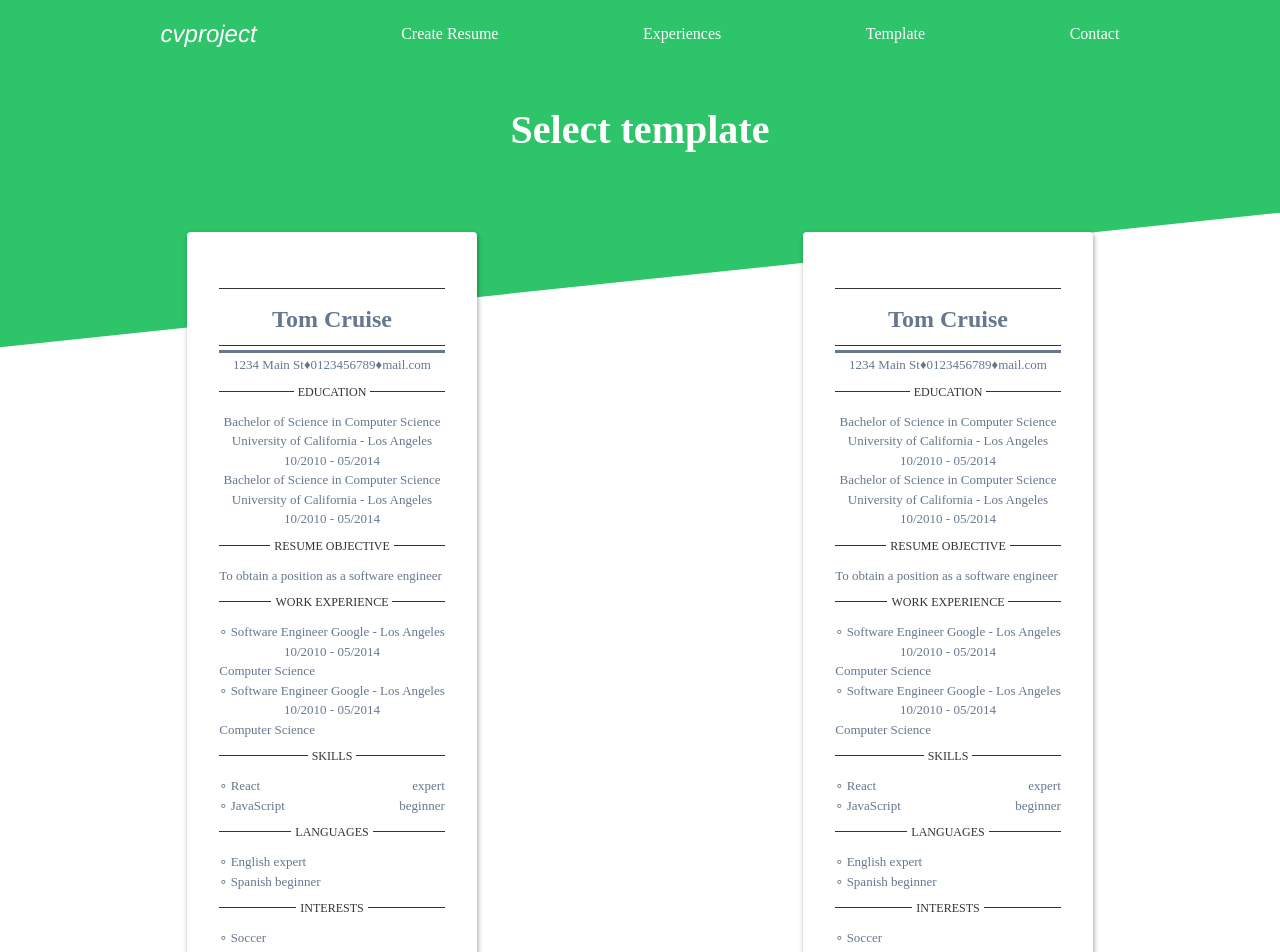
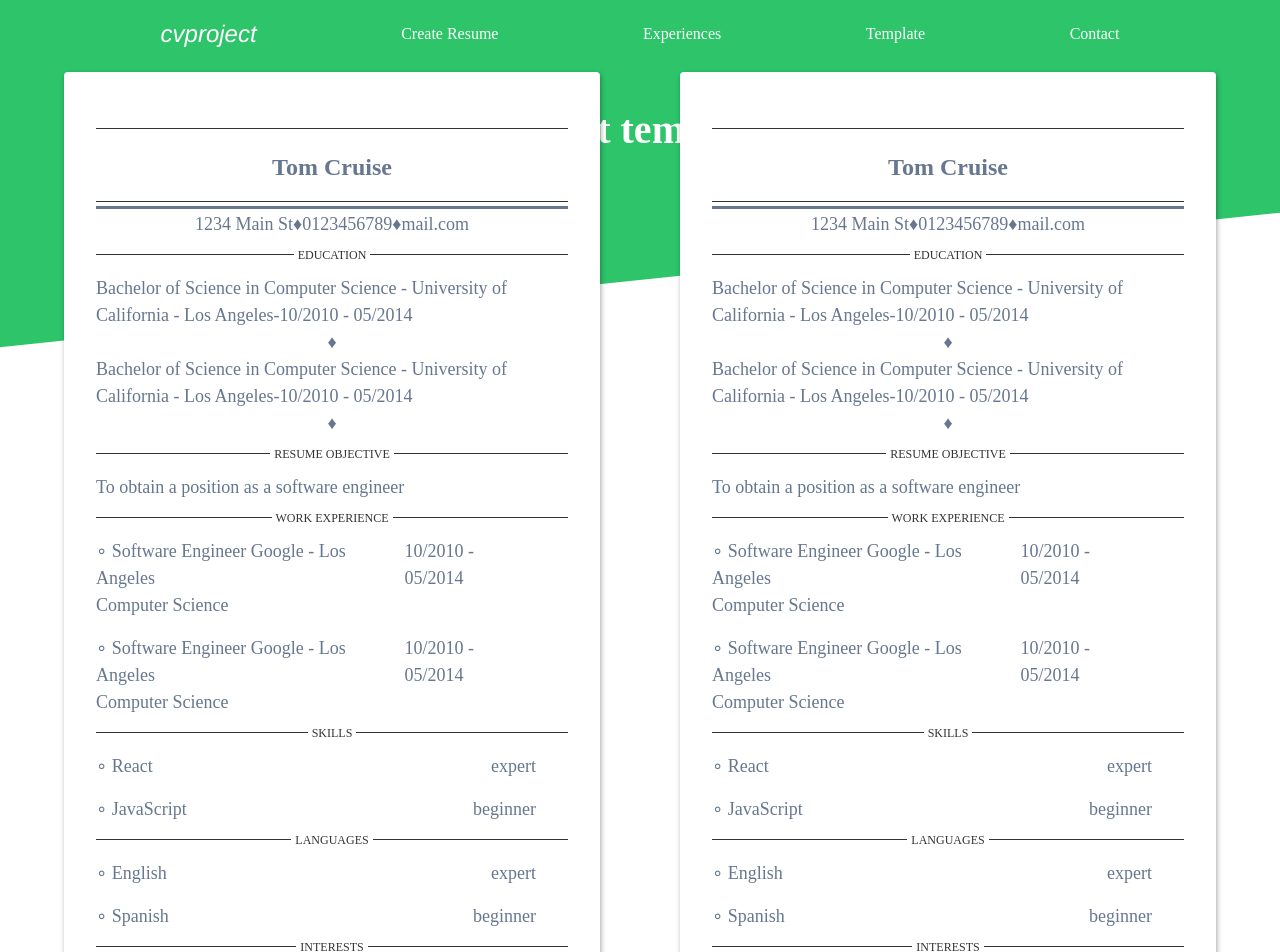
Before and after one commit to chucoyos/CV-application, a React (Vite) app: page /template in a window 1280 px wide. Shown: the top 952 px of the page. Built offline with nearby package versions, Linux system fonts and the light colour scheme.

Commit message:
Style Oslo for media print

```diff
--- a/src/App.css
+++ b/src/App.css
@@ -356,12 +356,11 @@ textarea {
 	padding: 0 32px;
 }
 .template {
+	position: relative;
+	top: -128px;
 	background-color: var(--secondary-color);
-	display: flex;
-	flex: 1;
-	justify-content: center;
-	margin: 32px auto;
-	padding: 32px;
+	margin: 0 32px;
+	padding: 32px 32px;
 	border: none;
 	border-radius: 4px;
 	box-shadow: 1px 2px 5px 0px rgba(0, 0, 0, 0.35);
@@ -418,12 +417,12 @@ textarea {
 .template h3,
 p {
 	color: var(--oslo-primary-color);
-	font-size: small;
+	font-size: large;
 }
 .template .name {
 	font-weight: bold;
 	text-align: center;
-	padding: 8px;
+	padding: 16px;
 	font-size: 24px;
 }
 .template .address {
@@ -463,6 +462,7 @@ p {
 .col-2 {
 	display: flex;
 	justify-content: space-between;
+	margin: 16px 32px 0 0;
 }
 .movilNav {
 	display: flex;
@@ -541,6 +541,14 @@ p {
 	@page {
 		size: A4;
 		margin: 0;
+
+		h1,
+		h2,
+		h3,
+		h4,
+		h5 {
+			page-break-after: avoid;
+		}
 	}
 
 	.movilNav {
@@ -572,6 +580,9 @@ p {
 		width: 90%;
 		flex-direction: column;
 	}
+	.template {
+		top: 32px;
+	}
 }
 
 @media (min-width: 768px) {
--- a/src/components/Oslo.jsx
+++ b/src/components/Oslo.jsx
@@ -22,33 +22,35 @@ function Oslo(props) {
 				<hr className='educationHr' />
 				{props.education.map((edu) => (
 					<div key={edu.id}>
-						<p className='center'>
-							{edu.degree} in {edu.description}
-						</p>
-						<p className='center'>
-							{edu.school} - {edu.city}
-						</p>
-						<p className='center'>
+						<p className=''>
+							{edu.degree} in {edu.description} - {edu.school} - {edu.city}-
 							{edu.startDate} - {edu.endDate}
 						</p>
+
+						{/* <p className=''>
+							{edu.startDate} - {edu.endDate}
+						</p> */}
+						<p className='center'>♦</p>
 					</div>
 				))}
 				<hr className='objectiveHr' />
 				<p>{props.resumeObjective.objective}</p>
 				<hr className='workExperienceHr' />
 				{props.workExperience.map((work) => (
-					<div key={work.id}>
-						<p>
-							∘ {work.jobTitle} {work.company} - {work.companyCity}
-						</p>
-						{/* <p>
-							{work.company} - {work.companyCity}
-						</p> */}
-						<p className='center'>
-							{work.workStartDate} - {work.workEndDate}
-						</p>
+					<>
+						<div
+							key={work.id}
+							className='col-2'
+						>
+							<p>
+								∘ {work.jobTitle} {work.company} - {work.companyCity}
+							</p>
+							<p>
+								{work.workStartDate} - {work.workEndDate}
+							</p>
+						</div>
 						<p>{work.workDescription}</p>
-					</div>
+					</>
 				))}
 				<hr className='skillsHr' />
 				{props.skills.map((skill) => (
@@ -62,10 +64,12 @@ function Oslo(props) {
 				))}
 				<hr className='languagesHr' />
 				{props.languages.map((language) => (
-					<div key={language.id}>
-						<p>
-							∘ {language.language} {language.level}
-						</p>
+					<div
+						key={language.id}
+						className='col-2'
+					>
+						<p>∘ {language.language}</p>
+						<p>{language.level}</p>
 					</div>
 				))}
 				<hr className='interestsHr' />
```
